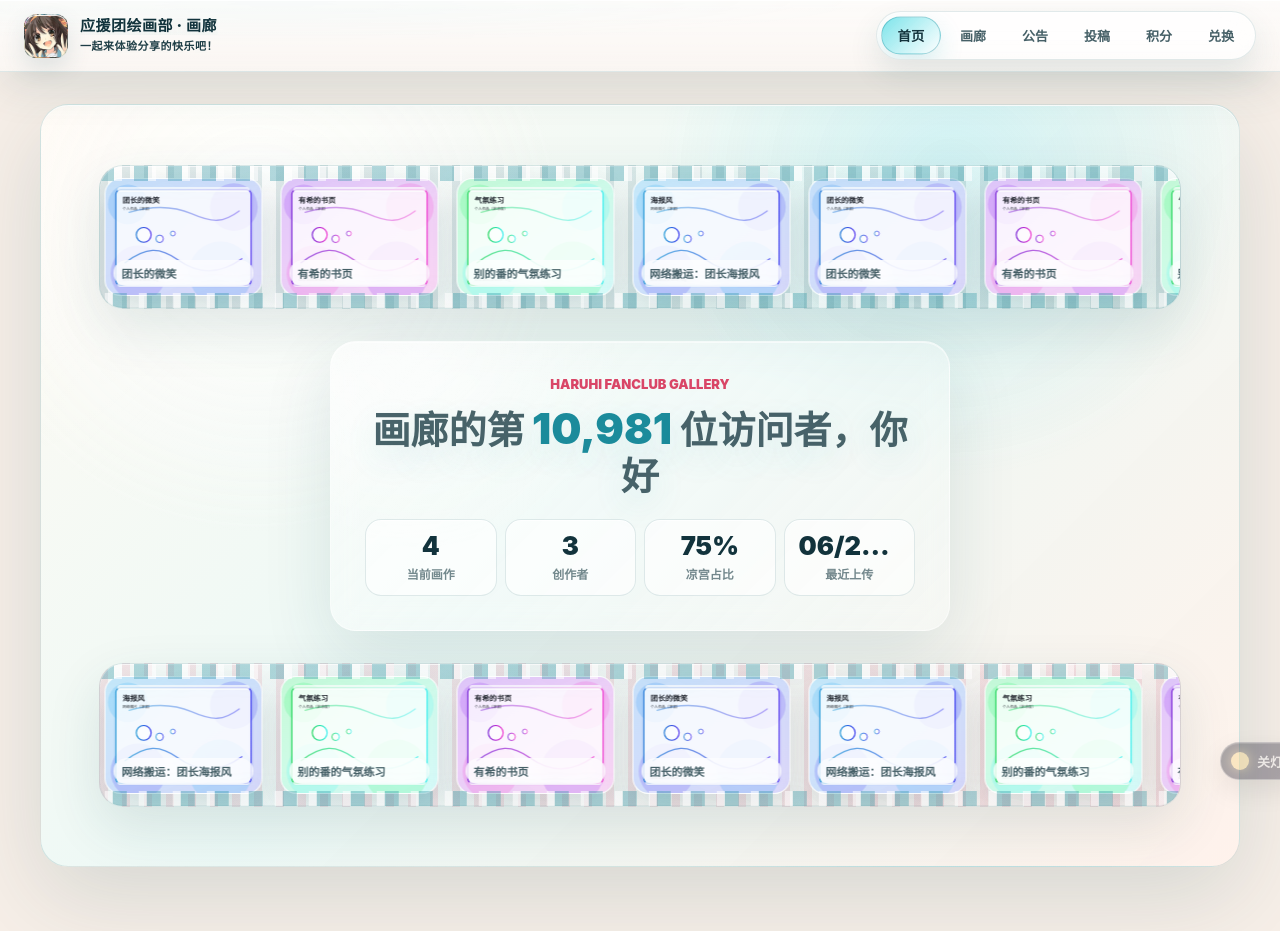
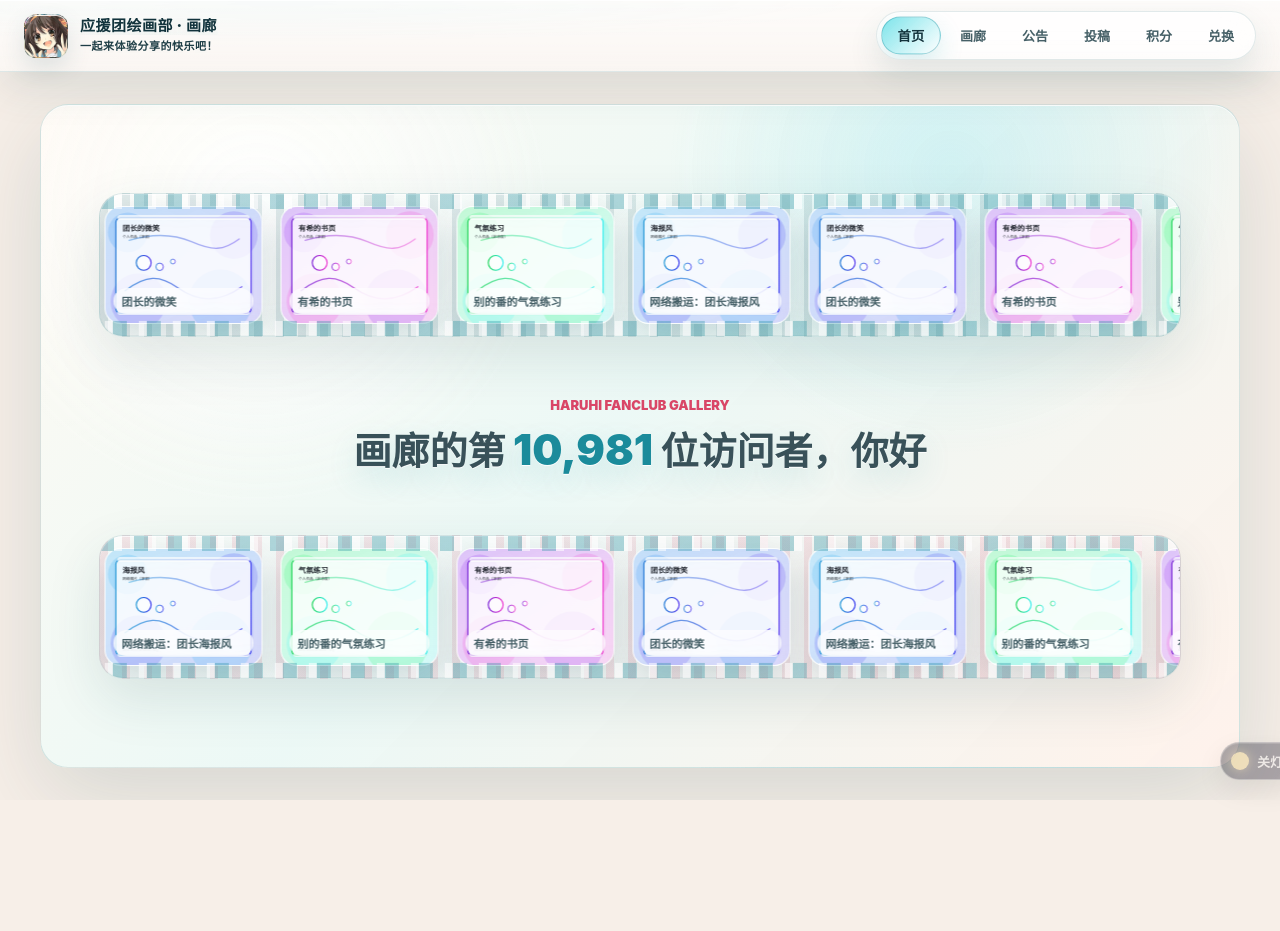
Before and after one commit to Haruhi-Labs/haruhifanclub-website, a Vue app in the folder apps/art/: page / in a window 1280 px wide. After the commit the page ends 800 px from the top, so only its background shows below. Built offline with nearby package versions, Linux system fonts and the light colour scheme.

Commit message:
feat(art): 去除主页开灯文字面板

```diff
--- a/apps/art/src/views/HomeView.vue
+++ b/apps/art/src/views/HomeView.vue
@@ -267,12 +267,6 @@
       <section class="day-hero-panel">
         <p class="day-kicker">Haruhi Fanclub Gallery</p>
         <p class="day-visitor">画廊的第 <strong>{{ visitorNumberText }}</strong> 位访问者，你好</p>
-        <div class="day-stats" aria-label="本地画廊统计">
-          <span v-for="item in lightStats" :key="item.label">
-            <strong>{{ item.value }}</strong>
-            <small>{{ item.label }}</small>
-          </span>
-        </div>
       </section>
 
       <section
@@ -991,13 +985,6 @@ const repeatRecords = approvedArtworks
     time: formatShortTime(item.created_at),
   }))
 
-const lightStats = [
-  { label: '当前画作', value: artworkCount },
-  { label: '创作者', value: creatorCount },
-  { label: '凉宫占比', value: `${haruhiRatio}%` },
-  { label: '最近上传', value: latestUploadText },
-]
-
 const lightGearSource = approvedArtworks.length ? approvedArtworks : seedArtworks
 const lightGearCycleWidth = Math.max(1, lightGearSource.length) * LIGHT_GEAR_TILE_STEP
 
@@ -1245,14 +1232,7 @@ const stageStyle = {
 
 .art-home .day-hero-panel {
   width: min(620px, 100%);
-  padding: clamp(20px, 3vw, 34px);
-  border: 1px solid rgba(255, 255, 255, 0.48);
-  border-radius: 26px;
-  background:
-    radial-gradient(circle at 14% 0%, rgba(255, 255, 255, 0.48), transparent 34%),
-    linear-gradient(135deg, rgba(255, 255, 255, 0.42), rgba(247, 252, 250, 0.28));
-  box-shadow: 0 24px 70px rgba(26, 71, 80, 0.12), inset 0 1px 0 rgba(255, 255, 255, 0.56);
-  backdrop-filter: blur(12px);
+  padding: 0;
   text-align: center;
 }
 
@@ -1267,55 +1247,19 @@ const stageStyle = {
 
 .art-home .day-visitor {
   margin: 0;
-  color: rgba(18, 51, 60, 0.76);
+  color: rgba(13, 43, 52, 0.82);
   font-size: clamp(22px, 3.2vw, 38px);
   line-height: 1.18;
   font-weight: 950;
-  text-shadow: 0 12px 34px rgba(60, 155, 170, 0.14);
+  text-shadow:
+    0 1px 0 rgba(255, 255, 255, 0.92),
+    0 12px 30px rgba(60, 155, 170, 0.18);
 }
 
 .art-home .day-visitor strong {
   color: #1b8b9b;
   font-size: 1.12em;
   font-weight: 950;
-}
-
-.art-home .day-stats {
-  display: grid;
-  grid-template-columns: repeat(4, minmax(0, 1fr));
-  gap: 8px;
-  margin-top: 20px;
-}
-
-.art-home .day-stats span {
-  min-width: 0;
-  padding: 13px 14px;
-  border: 1px solid rgba(42, 110, 116, 0.14);
-  border-radius: 16px;
-  background: rgba(255, 255, 255, 0.62);
-  box-shadow: inset 0 1px 0 rgba(255, 255, 255, 0.74);
-}
-
-.art-home .day-stats strong,
-.art-home .day-stats small {
-  display: block;
-}
-
-.art-home .day-stats strong {
-  overflow: hidden;
-  color: #12333c;
-  font-size: clamp(18px, 2vw, 28px);
-  font-weight: 950;
-  line-height: 1.05;
-  text-overflow: ellipsis;
-  white-space: nowrap;
-}
-
-.art-home .day-stats small {
-  margin-top: 5px;
-  color: rgba(18, 51, 60, 0.58);
-  font-size: 12px;
-  font-weight: 900;
 }
 
 .art-home::before {
@@ -3117,12 +3061,7 @@ const stageStyle = {
   }
 
   .art-home .day-hero-panel {
-    padding: 24px 18px;
-    border-radius: 20px;
-  }
-
-  .art-home .day-stats {
-    grid-template-columns: repeat(2, minmax(0, 1fr));
+    width: min(92%, 520px);
   }
 
   .art-home::before {
```
